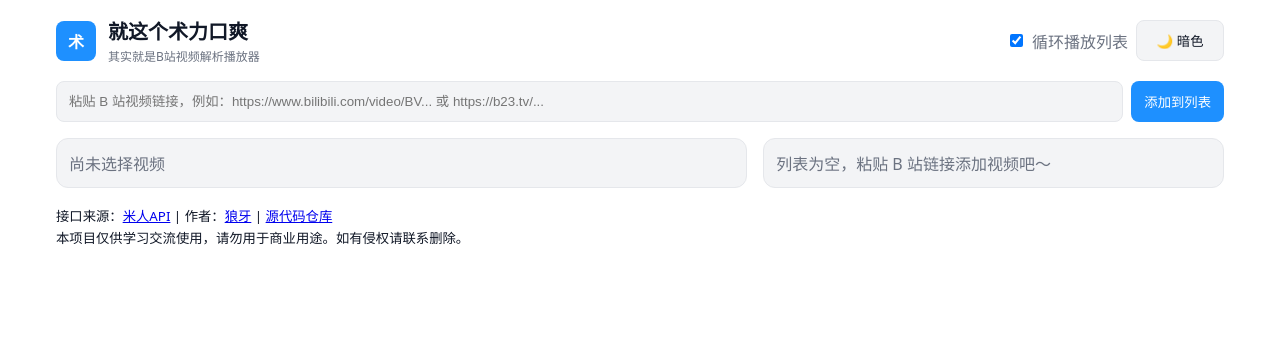
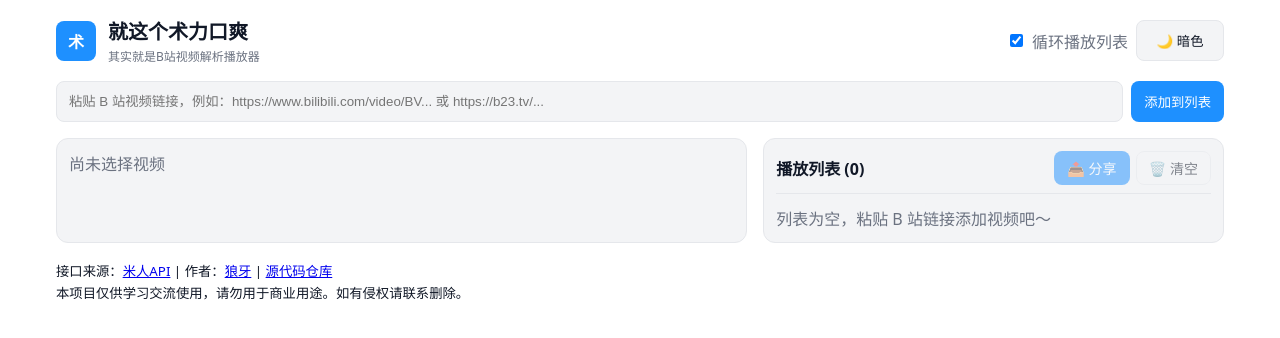
Before and after one commit to LangYa466/shulikouplayer, a React (Vite) app: page / in a window 1280 px wide. Shown: the top 338 px of the page. Built offline with nearby package versions, Linux system fonts and the light colour scheme.

Commit message:
Add playlist sharing functionality and success message display

```diff
--- a/src/App.jsx
+++ b/src/App.jsx
@@ -38,10 +38,43 @@
   const [inputUrl, setInputUrl] = useState('')
   const [adding, setAdding] = useState(false)
   const [error, setError] = useState('')
+  const [shareMessage, setShareMessage] = useState('')
 
   useEffect(() => {
     document.documentElement.setAttribute('data-theme', theme)
   }, [theme])
+
+  // 页面加载时检查 URL 中的分享数据
+  useEffect(() => {
+    try {
+      const params = new URLSearchParams(window.location.search)
+      const sharedData = params.get('share')
+      if (sharedData) {
+        // 解码：先 Base64 解码，再 URL 解码（处理中文）
+        const decoded = JSON.parse(decodeURIComponent(atob(sharedData)))
+        if (Array.isArray(decoded) && decoded.length > 0) {
+          // 合并到现有播放列表，避免重复
+          setPlaylist(prev => {
+            const existingUrls = new Set(prev.map(p => p.sourceUrl))
+            const newItems = decoded.filter(item => !existingUrls.has(item.sourceUrl))
+            if (newItems.length > 0) {
+              setShareMessage(`成功导入 ${newItems.length} 个视频！`)
+              setTimeout(() => setShareMessage(''), 3000)
+              return [...prev, ...newItems]
+            } else {
+              setShareMessage('这些视频已在列表中')
+              setTimeout(() => setShareMessage(''), 3000)
+              return prev
+            }
+          })
+          // 清除 URL 参数
+          window.history.replaceState({}, '', window.location.pathname)
+        }
+      }
+    } catch (e) {
+      console.error('导入分享歌单失败:', e)
+    }
+  }, [])
 
   const currentItem = playlist[currentIndex] || null
   const nextItem = useMemo(() => {
@@ -196,6 +229,68 @@
     }
   }
 
+  // 分享歌单功能
+  function handleSharePlaylist() {
+    if (playlist.length === 0) {
+      setError('播放列表为空，无法分享')
+      setTimeout(() => setError(''), 2000)
+      return
+    }
+
+    try {
+      // 将播放列表转为 JSON，然后 URL 编码后再 Base64 编码（处理中文）
+      const jsonStr = JSON.stringify(playlist)
+      const encoded = btoa(encodeURIComponent(jsonStr))
+      const shareUrl = `${window.location.origin}${window.location.pathname}?share=${encoded}`
+
+      // 复制到剪贴板
+      if (navigator.clipboard && navigator.clipboard.writeText) {
+        navigator.clipboard.writeText(shareUrl).then(() => {
+          setShareMessage('分享链接已复制到剪贴板！')
+          setTimeout(() => setShareMessage(''), 3000)
+        }).catch(() => {
+          // 降级方案
+          fallbackCopyToClipboard(shareUrl)
+        })
+      } else {
+        fallbackCopyToClipboard(shareUrl)
+      }
+    } catch (e) {
+      setError('生成分享链接失败')
+      setTimeout(() => setError(''), 2000)
+      console.error('分享失败:', e)
+    }
+  }
+
+  // 降级复制方案
+  function fallbackCopyToClipboard(text) {
+    const textArea = document.createElement('textarea')
+    textArea.value = text
+    textArea.style.position = 'fixed'
+    textArea.style.left = '-999999px'
+    document.body.appendChild(textArea)
+    textArea.focus()
+    textArea.select()
+    try {
+      document.execCommand('copy')
+      setShareMessage('分享链接已复制到剪贴板！')
+      setTimeout(() => setShareMessage(''), 3000)
+    } catch (err) {
+      setShareMessage('请手动复制：' + text)
+      setTimeout(() => setShareMessage(''), 5000)
+    }
+    document.body.removeChild(textArea)
+  }
+
+  // 清空播放列表
+  function handleClearPlaylist() {
+    if (playlist.length === 0) return
+    if (confirm('确定要清空播放列表吗？')) {
+      setPlaylist([])
+      setCurrentIndex(0)
+    }
+  }
+
   return (
     <div className="app">
       <header className="app-header">
@@ -230,6 +325,7 @@
         </button>
       </section>
       {error && <div className="error" role="alert">{error}</div>}
+      {shareMessage && <div className="success" role="alert">{shareMessage}</div>}
 
       <main className="main">
         <div className="player-panel">
@@ -243,6 +339,27 @@
           />
         </div>
         <aside className="list-panel">
+          <div className="list-header">
+            <h3>播放列表 ({playlist.length})</h3>
+            <div className="list-actions">
+              <button
+                className="share-btn"
+                onClick={handleSharePlaylist}
+                disabled={playlist.length === 0}
+                title="分享歌单"
+              >
+                📤 分享
+              </button>
+              <button
+                className="clear-btn"
+                onClick={handleClearPlaylist}
+                disabled={playlist.length === 0}
+                title="清空列表"
+              >
+                🗑️ 清空
+              </button>
+            </div>
+          </div>
           <Playlist
             items={playlist}
             currentIndex={currentIndex}
--- a/src/styles.css
+++ b/src/styles.css
@@ -44,6 +44,7 @@
 button.danger { background: var(--danger); color: white; border-color: transparent; }
 button.theme-toggle { min-width: 88px; }
 .error { color: #ef4444; background: color-mix(in oklab, var(--danger) 10%, transparent); border: 1px solid color-mix(in oklab, var(--danger) 30%, transparent); padding: 8px 10px; border-radius: 8px; }
+.success { color: #10b981; background: color-mix(in oklab, #10b981 10%, transparent); border: 1px solid color-mix(in oklab, #10b981 30%, transparent); padding: 8px 10px; border-radius: 8px; }
 
 .main { display: grid; grid-template-columns: 1.5fr 1fr; gap: 16px; }
 @media (max-width: 980px) { .main { grid-template-columns: 1fr; } }
@@ -56,6 +57,15 @@
 .player-empty { color: var(--muted); }
 
 .empty { color: var(--muted); }
+.list-header { display: flex; align-items: center; justify-content: space-between; margin-bottom: 12px; padding-bottom: 8px; border-bottom: 1px solid var(--border); }
+.list-header h3 { margin: 0; font-size: 16px; }
+.list-actions { display: flex; gap: 6px; }
+.share-btn, .clear-btn { padding: 6px 12px; font-size: 14px; }
+.share-btn { background: var(--primary); color: white; border-color: transparent; }
+.share-btn:hover:not(:disabled) { opacity: 0.9; }
+.clear-btn:hover:not(:disabled) { background: var(--danger); color: white; border-color: transparent; }
+button:disabled { opacity: 0.5; cursor: not-allowed; }
+
 .playlist { list-style: none; margin: 0; padding: 0; display: flex; flex-direction: column; gap: 8px; }
 .playlist li { display: grid; grid-template-columns: 120px 1fr auto; gap: 10px; align-items: center; padding: 6px; border-radius: 8px; }
 .playlist li.active { outline: 2px solid var(--primary); background: color-mix(in oklab, var(--primary) 10%, transparent); }
```
